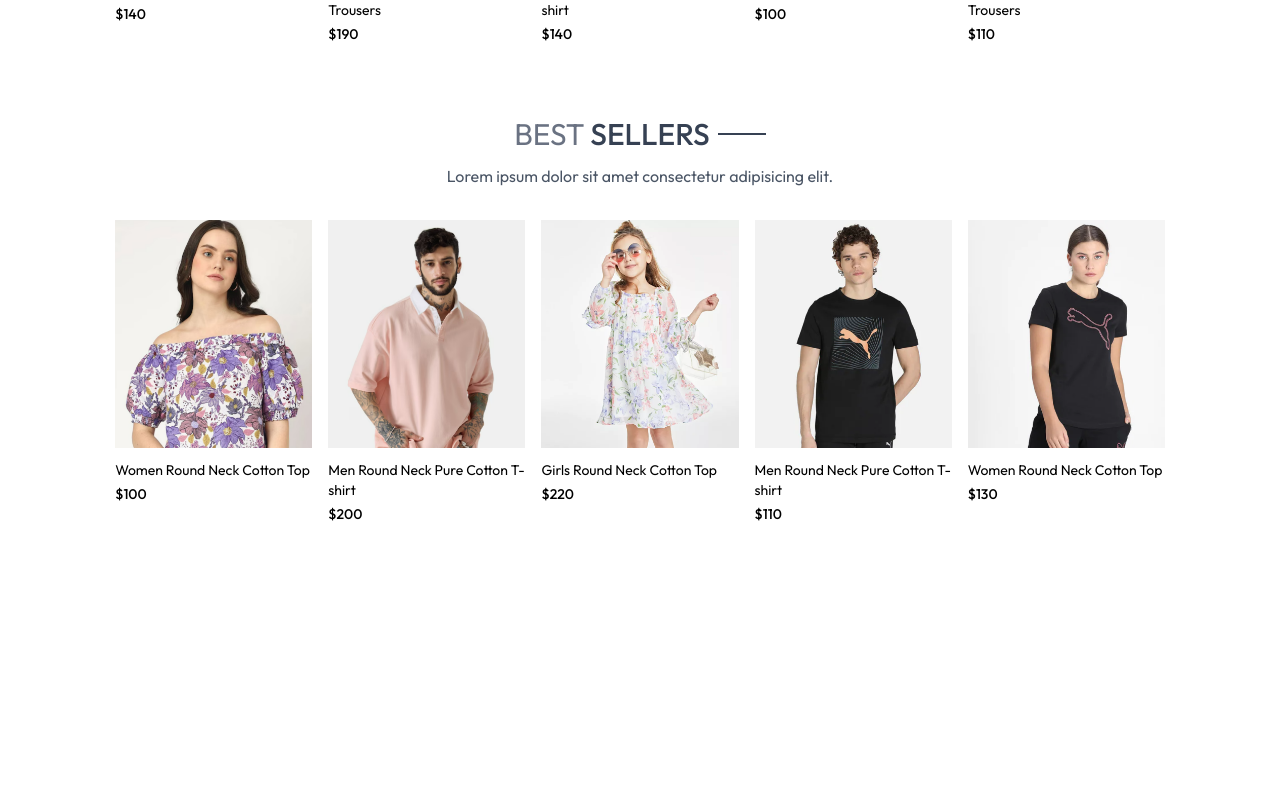
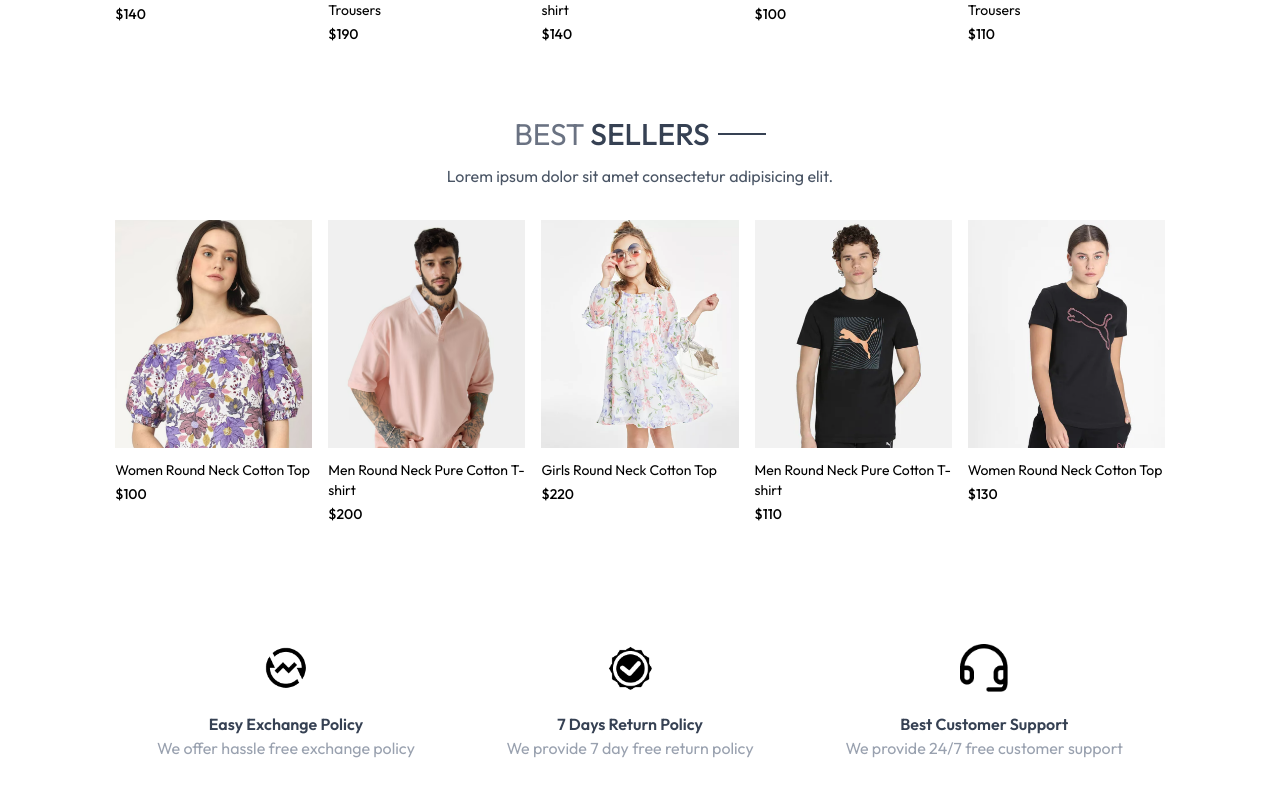
Before and after one commit to ehasun15019/MERN-stack-E-store-ForEver, a React app in the folder frontend/: page / in a window 1280 px wide. Shown: the part 1265-2061 px from the top of the page. Before the commit the page ends 1829 px from the top, so only its background shows below. Built offline with nearby package versions, Linux system fonts and the light colour scheme; the HTML template or start-up script is replaced by a standard one.

Commit message:
14june-2025

```diff
--- /dev/null
+++ b/frontend/src/components/OurPolicy.jsx
@@ -0,0 +1,28 @@
+import React from "react";
+import { assets } from "../assets/assets";
+
+const OurPolicy = () => {
+  return (
+    <div className="flex flex-col sm:flex-row justify-around gap-12 sm:gap-2 text-center py-20 text-xs sm:text-sm md:text-base text-gray-700">
+      <div>
+        <img src={assets.exchange_icon} className="w-12 m-auto mb-5" alt="" />
+        <p className="font-semibold">Easy Exchange Policy</p>
+        <p className="text-gray-400">We offer hassle free exchange policy</p>
+      </div>
+
+      <div>
+        <img src={assets.quality_icon} className="w-12 m-auto mb-5" alt="" />
+        <p className="font-semibold">7 Days Return Policy</p>
+        <p className="text-gray-400">We provide 7 day free return policy</p>
+      </div>
+
+      <div>
+        <img src={assets.support_img} className="w-12 m-auto mb-5" alt="" />
+        <p className="font-semibold">Best Customer Support</p>
+        <p className="text-gray-400">We provide 24/7 free customer support</p>
+      </div>
+    </div>
+  );
+};
+
+export default OurPolicy;
--- a/frontend/src/pages/Home.jsx
+++ b/frontend/src/pages/Home.jsx
@@ -2,6 +2,7 @@
 import Hero from "../components/Hero";
 import LatestCollection from "../components/LatestCollection";
 import BestSeller from "../components/BestSeller";
+import OurPolicy from "../components/OurPolicy";
 
 const Home = () => {
   return (
@@ -9,6 +10,7 @@
       <Hero />
       <LatestCollection />
       <BestSeller />
+      <OurPolicy />
     </div>
   );
 };
```
